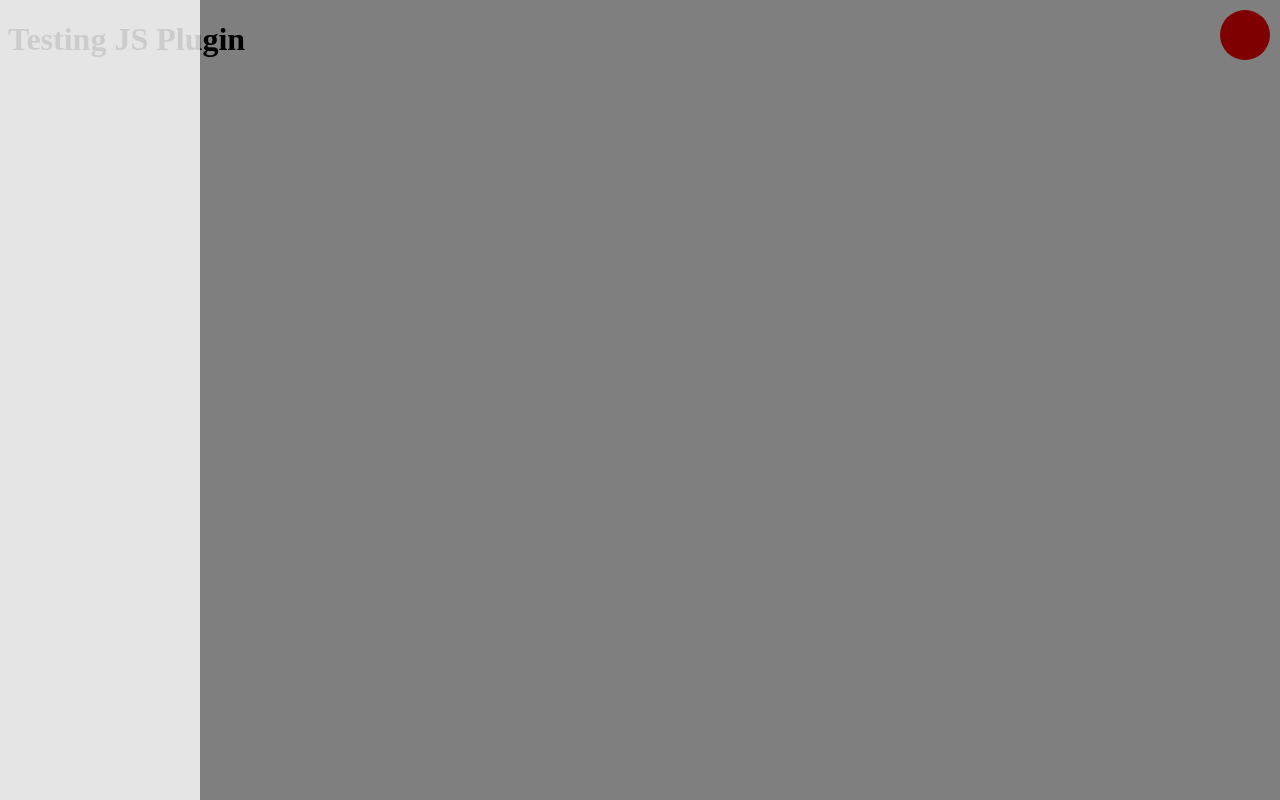
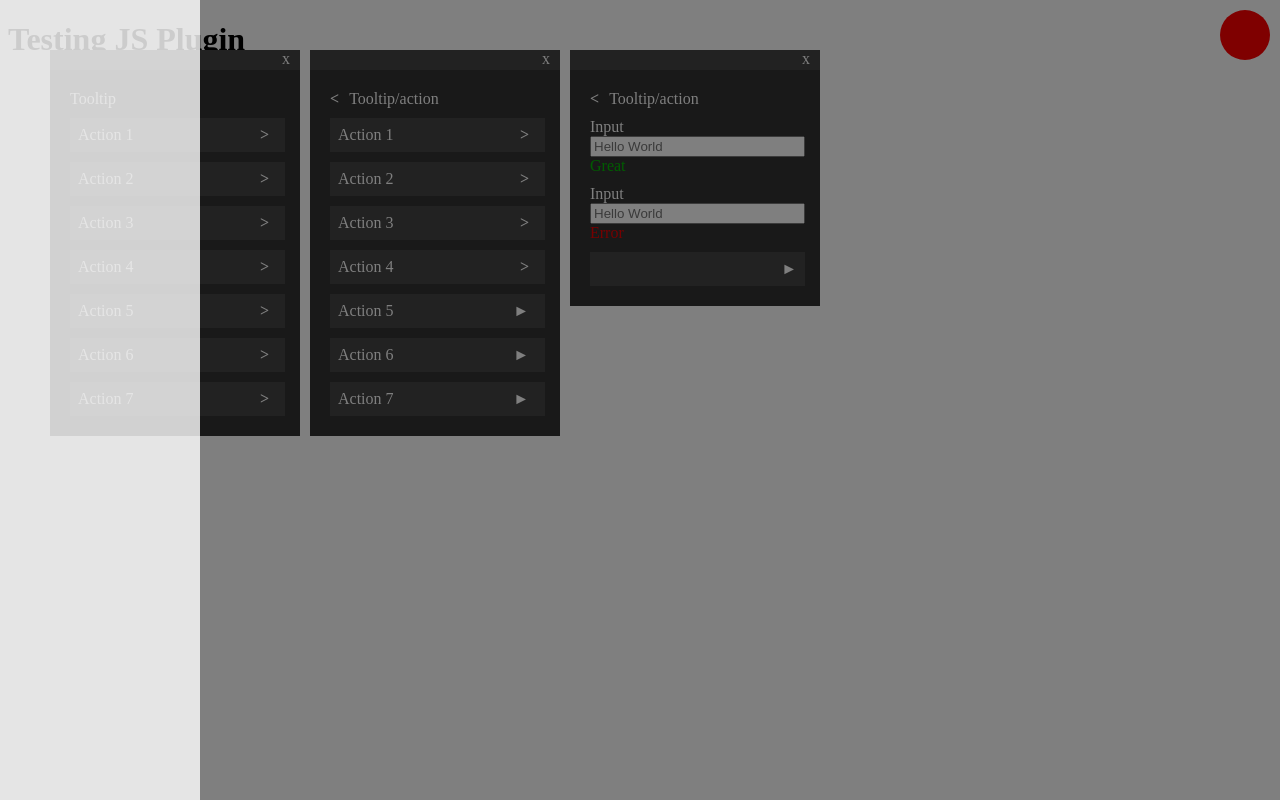
Before and after one commit to Jkutkut/tooltip, a website with bundled scripts: page index.html in a window 1280 px wide. Built offline with nearby package versions, Linux system fonts and the light colour scheme; no server answers.

Commit message:
feat: basic UI

```diff
--- a/index.html
+++ b/index.html
@@ -9,5 +9,195 @@
     <h1>Testing JS Plugin</h1>
     <script src="/dist/plugin.js"></script>
     <script src="/dist/autoreload.js"></script>
+
+    <style>
+        .modal {
+            position: absolute;
+            width: 250px;
+            background-color: #333;
+            padding-top: 0px;
+
+            color: #fff;
+        }
+
+        .modal .drag-handle.close {
+            display: flex;
+            justify-content: flex-end;
+            width: 100%;
+            height: 20px;
+            background-color: #444;
+
+            color: #fff;
+            cursor: move;
+        }
+
+        .modal .drag-handle.close:after {
+            content: "x";
+            padding-right: 10px;
+        }
+
+        .modal .content {
+            padding: 20px;
+            padding-right: 15px;
+        }
+
+        .modal .title {
+            font-weight: normal;
+        }
+
+        .modal .content .back {
+            display: flex;
+            justify-content: row;
+            gap: 10px;
+
+            font-weight: bold;
+        }
+
+        .modal .actions, .modal .dialog {
+            display: flex;
+            flex-direction: column;
+            gap: 10px;
+            width: 100%;
+            padding-top: 10px;
+        }
+
+        .modal .actions .action {
+            padding: 0.5rem;
+            padding-right: 1rem;
+            background: #444;
+            display: flex;
+            justify-content: space-between;
+            span {
+                font-weight: bold;
+            }
+        }
+
+        .modal a {
+            cursor: pointer;
+        }
+
+        .modal .btn {
+            padding: 0.5rem;
+            background: #444;
+            text-align: end;
+        }
+
+        .modal div.input {
+            display: flex;
+            flex-direction: column;
+        }
+
+        .modal div.input.ok {
+            .validation {
+                color: #0b0;
+            }
+        }
+        .modal div.input.error {
+            .validation {
+                color: #e00;
+            }
+        }
+    </style>
+
+    <div class="modal" style="top: 50px; left: 50px;">
+        <a class="drag-handle close"></a>
+        <div class="content">
+            <span class="title">Tooltip</span>
+            <div class="actions">
+                <div class="action">
+                    Action 1
+                    <span>&gt;</span>
+                </div>
+                <div class="action">
+                    Action 2
+                    <span>&gt;</span>
+                </div>
+                <div class="action">
+                    Action 3
+                    <span>&gt;</span>
+                </div>
+                <div class="action">
+                    Action 4
+                    <span>&gt;</span>
+                </div>
+                <div class="action">
+                    Action 5
+                    <span>&gt;</span>
+                </div>
+                <div class="action">
+                    Action 6
+                    <span>&gt;</span>
+                </div>
+                <div class="action">
+                    Action 7
+                    <span>&gt;</span>
+                </div>
+            </div>
+        </div>
+    </div>
+
+    <div class="modal" style="top: 50px; left: 310px;">
+        <a class="drag-handle close"></a>
+        <div class="content">
+            <a class="back">
+                &lt;
+                <span class="title">Tooltip/action</span>
+            </a>
+            <div class="actions">
+                <div class="action">
+                    Action 1
+                    <span>&gt;</span>
+                </div>
+                <div class="action">
+                    Action 2
+                    <span>&gt;</span>
+                </div>
+                <div class="action">
+                    Action 3
+                    <span>&gt;</span>
+                </div>
+                <div class="action">
+                    Action 4
+                    <span>&gt;</span>
+                </div>
+                <div class="action">
+                    Action 5
+                    <span>&#9658;</span>
+                </div>
+                <div class="action">
+                    Action 6
+                    <span>&#9658;</span>
+                </div>
+                <div class="action">
+                    Action 7
+                    <span>&#9658;</span>
+                </div>
+            </div>
+        </div>
+    </div>
+
+    <div class="modal" style="top: 50px; left: 570px;">
+        <a class="drag-handle close"></a>
+        <div class="content">
+            <a class="back">
+                &lt;
+                <span class="title">Tooltip/action</span>
+            </a>
+            <div class="dialog">
+                <div class="input ok">
+                    <label>Input</label>
+                    <input type="text" placeholder="Hello World" />
+                    <label class="validation">Great</label>
+                </div>
+                <div class="input error">
+                    <label>Input</label>
+                    <input type="text" placeholder="Hello World" />
+                    <label class="validation">Error</label>
+                </div>
+                <a class="btn btn-play">&#9658;</a>
+            </div>
+        </div>
+    </div>
+
 </body>
 </html>
```
